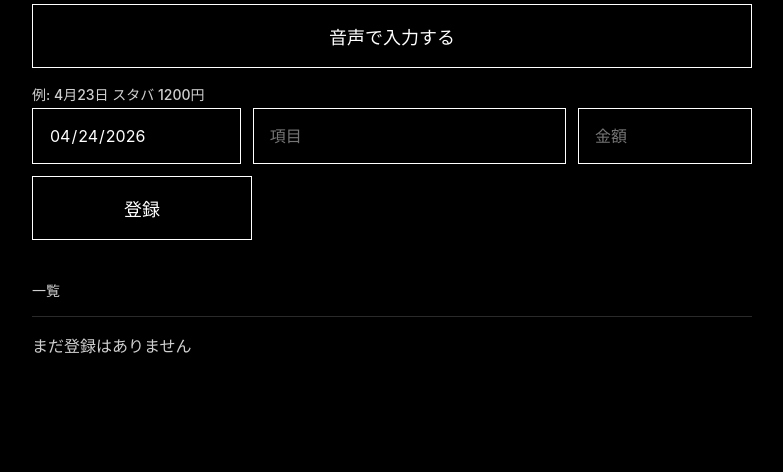
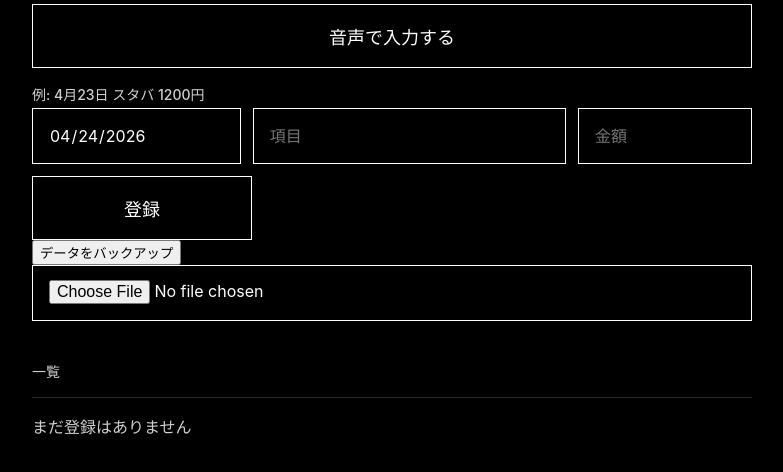
Before and after one commit to tomococo810/Kakeibo, a plain HTML site: page index.html in a window 1280 px wide. Shown: the part 194-666 px from the top of the page, without its empty margins (248-1031 px from the left). Drawn offline with Linux system fonts and the light colour scheme.

Commit message:
Update index.html

```diff
--- a/index.html
+++ b/index.html
@@ -200,7 +200,8 @@
           <input id="amount-input" name="amount" type="number" placeholder="金額" inputmode="numeric" min="0" required>
         </div>
         <button class="submit-button" type="submit">登録</button>
-      </form>
+      </form> <button onclick="exportData()">データをバックアップ</button>
+<input type="file" onchange="importData(event)">
     </section>
 
     <section class="section">
```
